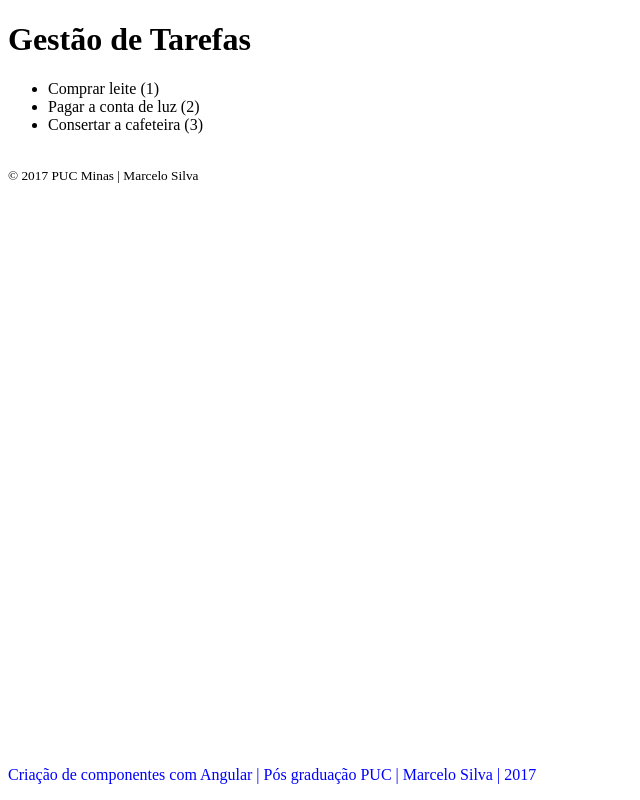
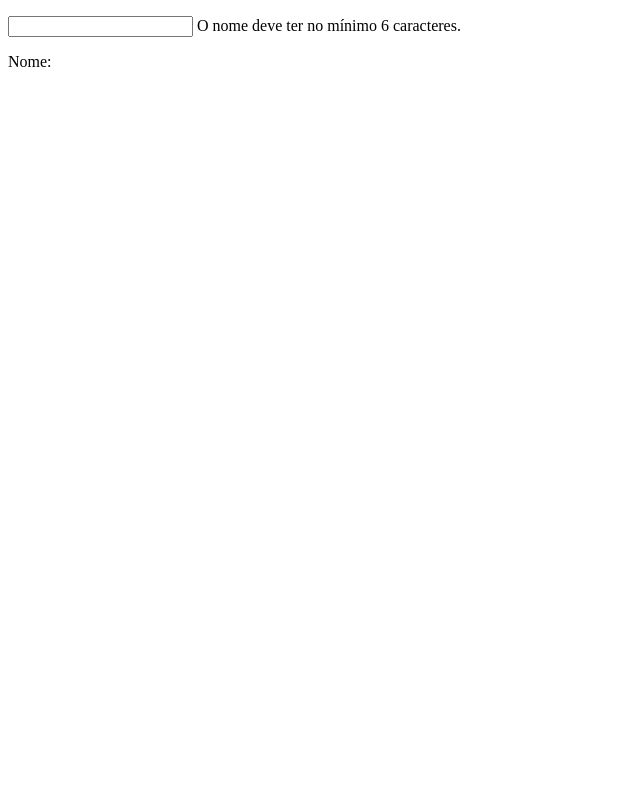
Before and after one commit to desenv-marcelo-silva/angular-js, an Angular app in the folder tarefas/: page / in a window 1280 px wide. Shown: the whole page, without its empty margins (0-640 px from the left). Built offline with nearby package versions, Linux system fonts and the light colour scheme.

Commit message:
Componente + formulários + acesso a valores no formulário.

```diff
--- a/tarefas/src/app/app.component.ts
+++ b/tarefas/src/app/app.component.ts
@@ -1,12 +1,17 @@
 import { Component } from '@angular/core';
 
 @Component({
-  selector: 'app-root',
-  template: `
-    <h1>Gestão de Tarefas</h1>
-    <tarefas></tarefas>
-    <rodape></rodape>
-    <copyright></copyright>
-  `
+    selector: 'app-root',
+    template: `
+      <p>
+        <input #n type="text" [(ngModel)]="nome" />
+        <span *ngIf="n.value.length<6">
+          O nome deve ter no mínimo 6 caracteres.
+        </span>
+      </p>
+      <p>Nome: {{nome}}</p>
+    `
 })
-export class AppComponent { }
+export class AppComponent {
+  nome:string = '';
+}
--- a/tarefas/src/app/app.module.ts
+++ b/tarefas/src/app/app.module.ts
@@ -1,20 +1,20 @@
 import { BrowserModule } from '@angular/platform-browser';
+import { FormsModule }   from '@angular/forms';
 import { NgModule } from '@angular/core';
 
 import { AppComponent } from './app.component';
 import { TarefasComponent } from './tarefas.component';
-import { RodapeComponent } from './rodape.component';
 import { CopyrightComponent } from './copyright.component';
 
 @NgModule({
   declarations: [
     AppComponent,
     TarefasComponent,
-    RodapeComponent,
     CopyrightComponent
   ],
   imports: [
-    BrowserModule
+    BrowserModule,
+    FormsModule
   ],
   providers: [],
   bootstrap: [AppComponent]
```
Also changed, not shown: 1 other file (tests, documents, lock files or other folders).
